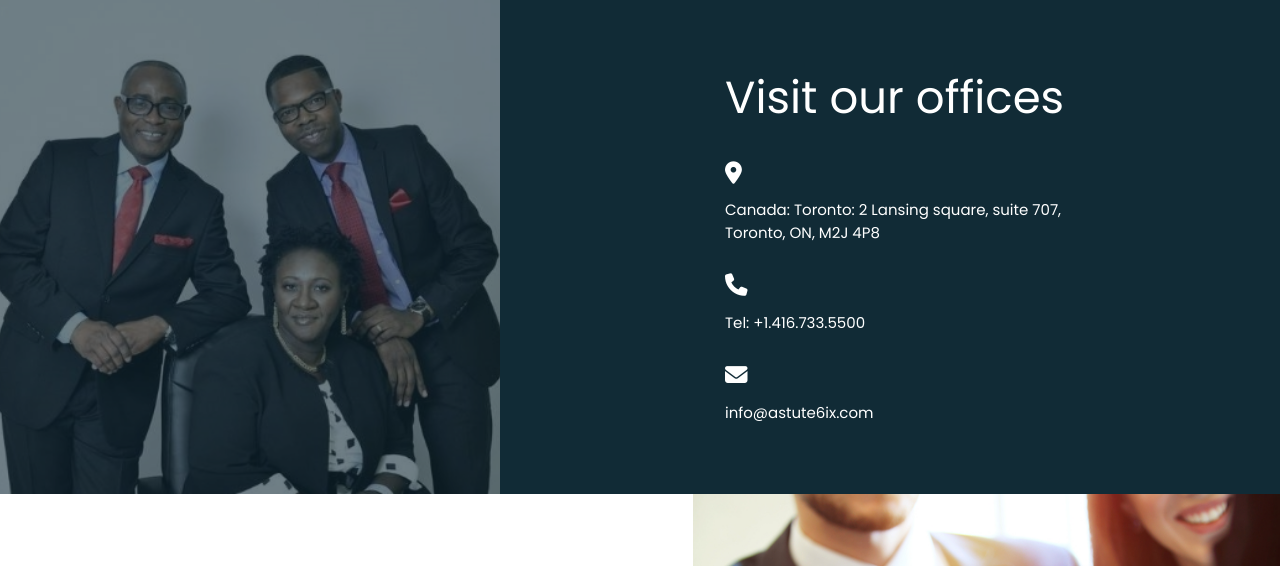
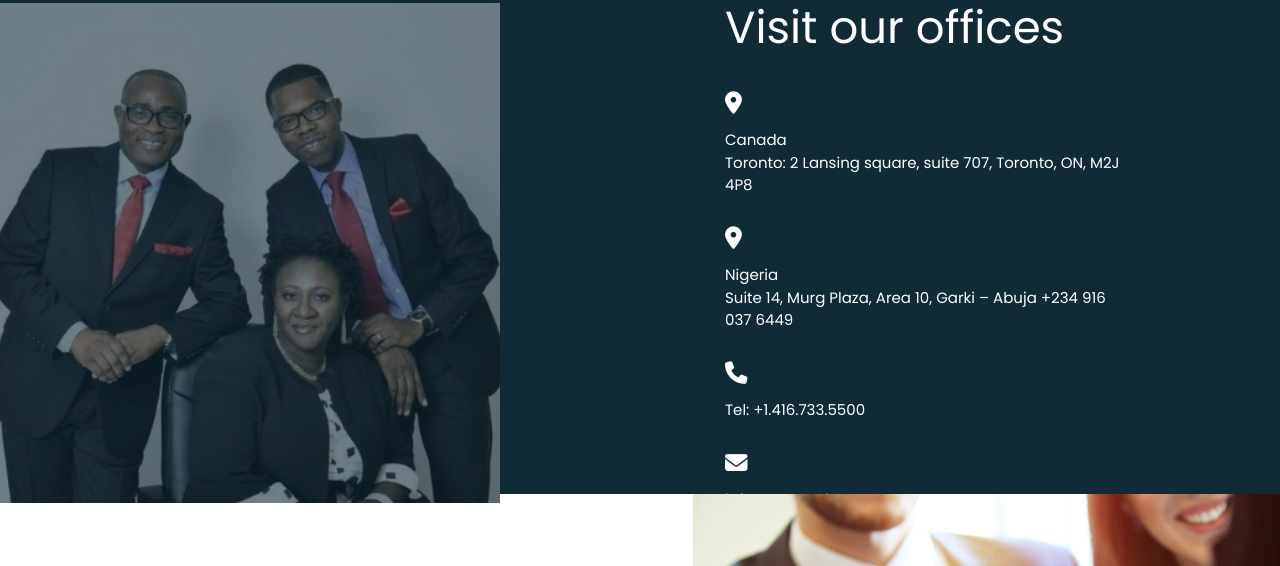
Before and after one commit to victorskydotdev/astute61X, an Eleventy site: page src/contact.njk in a window 1280 px wide. Shown: the part 1000-1566 px from the top of the page. Built offline with nearby package versions, Linux system fonts and the light colour scheme; Eleventy itself is replaced by a stand-in of ours; files that its build step writes are made by us from their sources.

Commit message:
contact update

```diff
--- a/src/contact.njk
+++ b/src/contact.njk
@@ -32,7 +32,16 @@
 				<div class="office-one office">
 					<i class="fa-solid fa-location-dot"></i>
 					<span
-						>Canada: Toronto: 2 Lansing square, suite 707, Toronto, ON, M2J 4P8
+						>Canada <br />
+						Toronto: 2 Lansing square, suite 707, Toronto, ON, M2J 4P8
+					</span>
+				</div>
+
+				<div class="office-one office">
+					<i class="fa-solid fa-location-dot"></i>
+					<span
+						>Nigeria <br />
+						Suite 14, Murg Plaza, Area 10, Garki – Abuja +234 916 037 6449
 					</span>
 				</div>
 
```
Also changed, not shown: public/contact/index.html.
